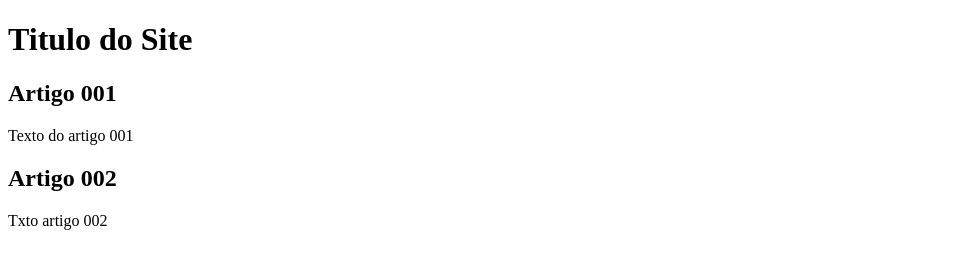
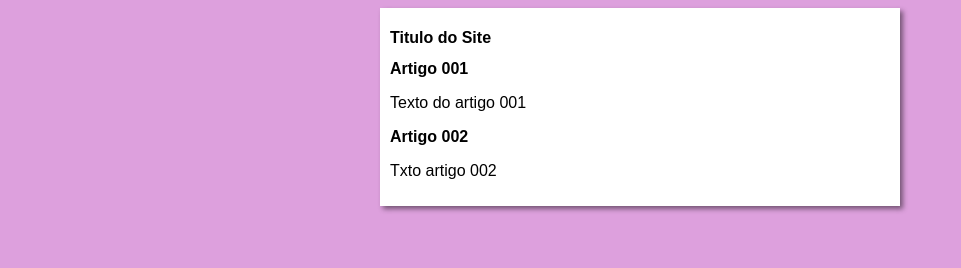
Before and after one commit to nathaliafroz/projeto-site, a plain HTML site: page index.html in a window 1280 px wide. Shown: the whole page, without its empty margins (0-961 px from the left). Drawn offline with Linux system fonts and the light colour scheme.

Commit message:
iniciei o design

```diff
--- /dev/null
+++ b/estilos/style.css
@@ -0,0 +1,16 @@
+*{
+    font-family: Arial, Helvetica, sans-serif;
+    font-size: 16px;
+}
+
+body {
+    background-color: plum;
+}
+
+main {
+    background-color: white;
+    width: 500px;
+    margin: auto;
+    padding: 10px;
+    box-shadow: 3px 3px 5px rgba(0, 0, 0, 0.473);
+}
--- a/index.html
+++ b/index.html
@@ -5,6 +5,7 @@
     <meta http-equiv="X-UA-Compatible" content="IE=edge">
     <meta name="viewport" content="width=device-width, initial-scale=1.0">
     <title>Titulo do site</title>
+    <link rel="stylesheet" href="estilos/style.css">
 </head>
 <body>
     <main>
```
